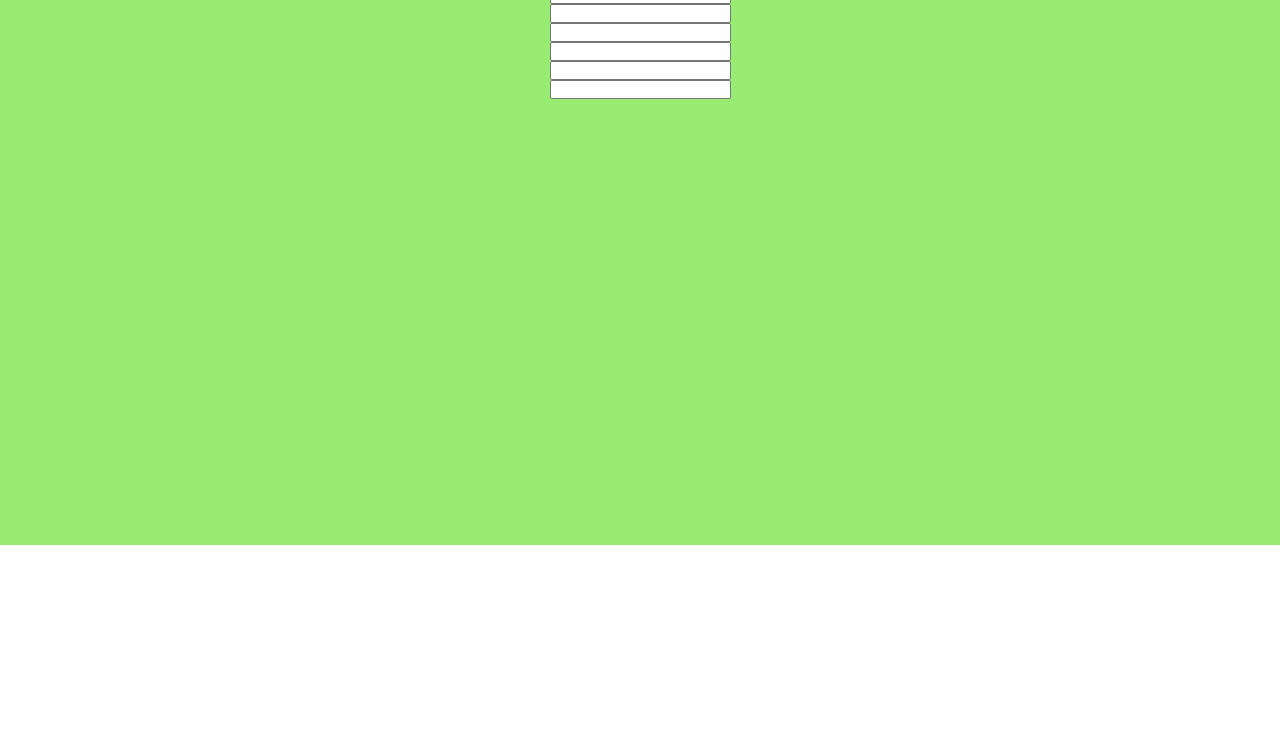
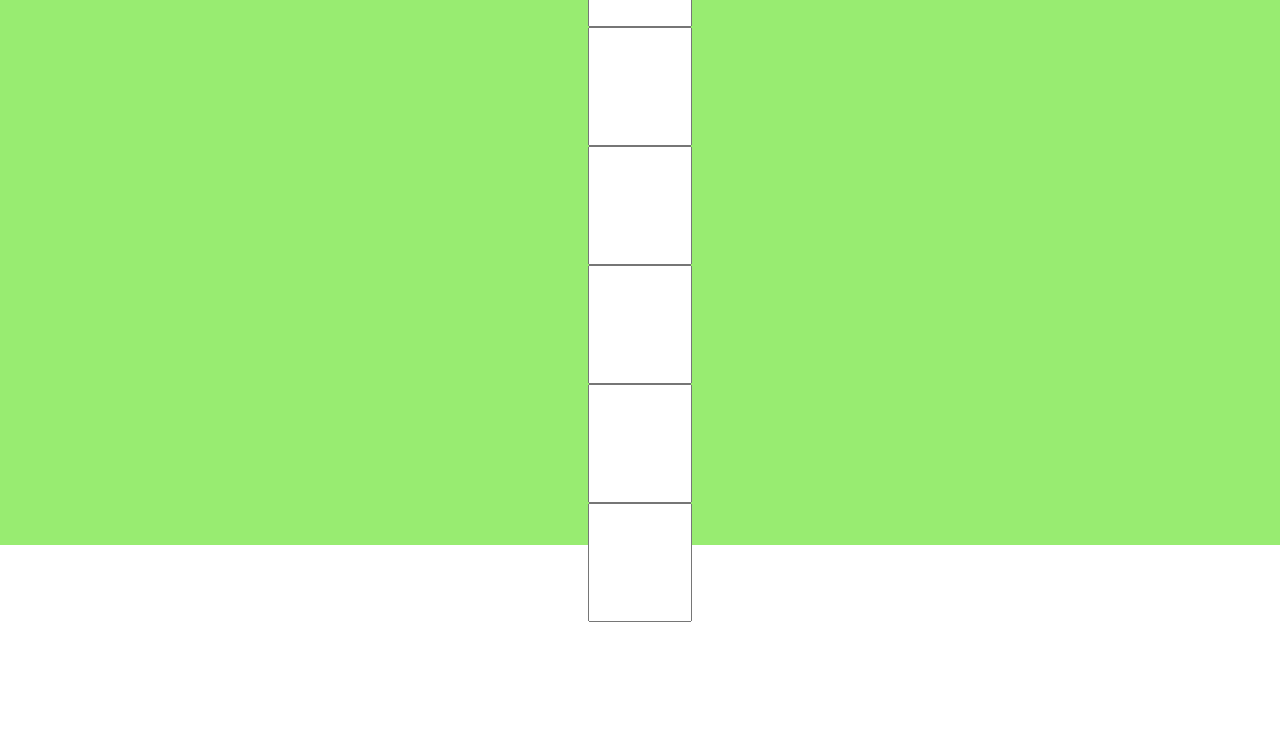
Before and after one commit to Emmanuelvp88/ExtraordinarioJS, a plain HTML site: page Formulario/index.html in a window 1280 px wide. Shown: the part 52-800 px from the top of the page. Drawn offline with Linux system fonts and the light colour scheme.

Commit message:
Realizando el formulario

```diff
--- a/Formulario/style.css
+++ b/Formulario/style.css
@@ -8,20 +8,28 @@ header{
     border-radius: 10px;
 }
 #formulario{
+display: flex;
+align-items: center;
+flex-direction: column;
+justify-content: center;
+align-content: center;
 height: 35em;
 width: 100%;
 background-color: rgb(152, 236, 113);
 }
-.formulario{
+/* .formulario{
     display:flex;
     flex-direction: column;
-    align-items: center;
+    align-items: center; */
     /* align-content: center; */
 
     /* height: 30em; */
     /* font-weight: 100%; */
-    /* margin:auto; */
+    /* margin:auto;
+} */
+input{
+    width: 5em;
+    padding: 50px;
+    /* height: 90px; */
+    /* margin: 4px 2px ; */
 }
-div{
-    /* margin: 0 auto; */
-}
```
